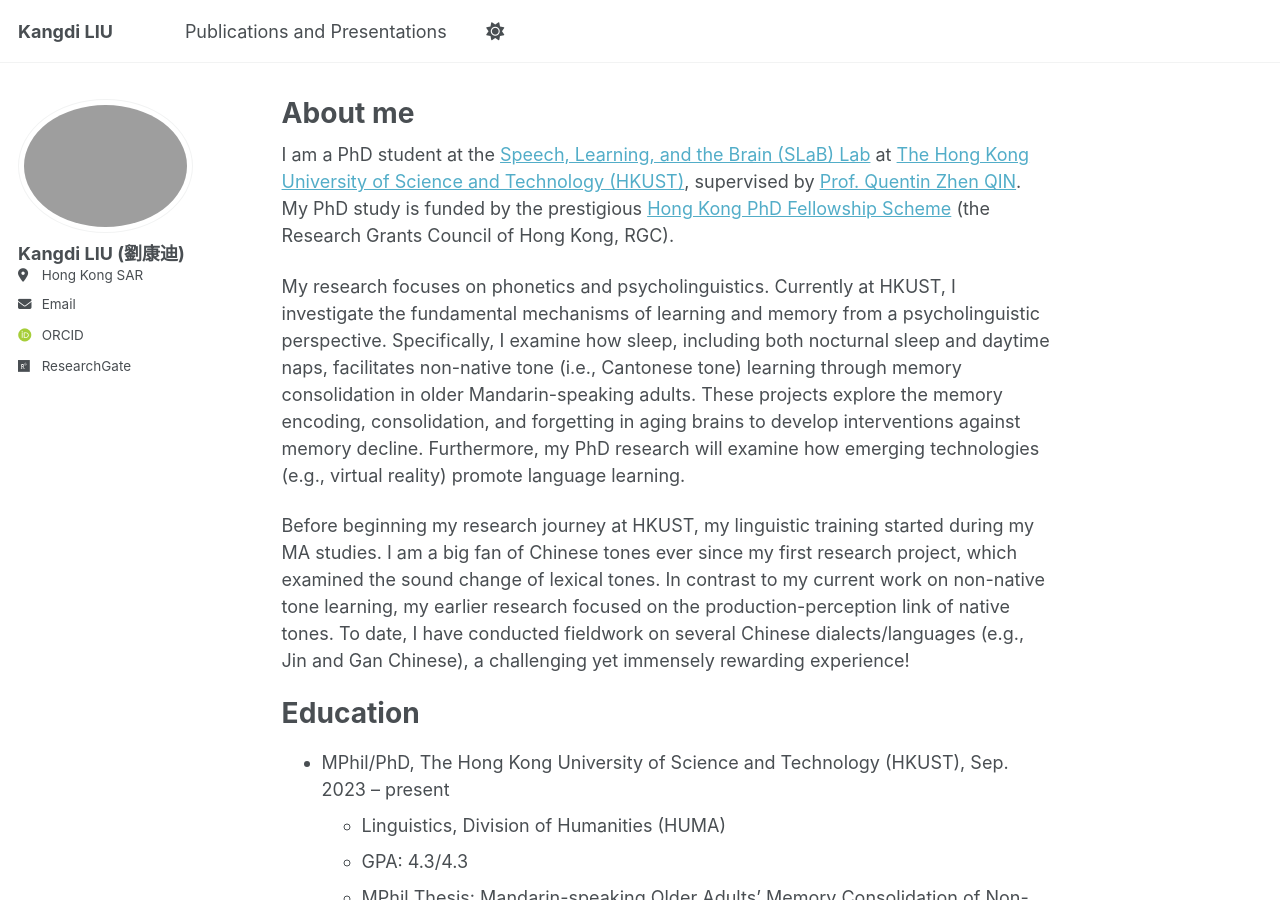
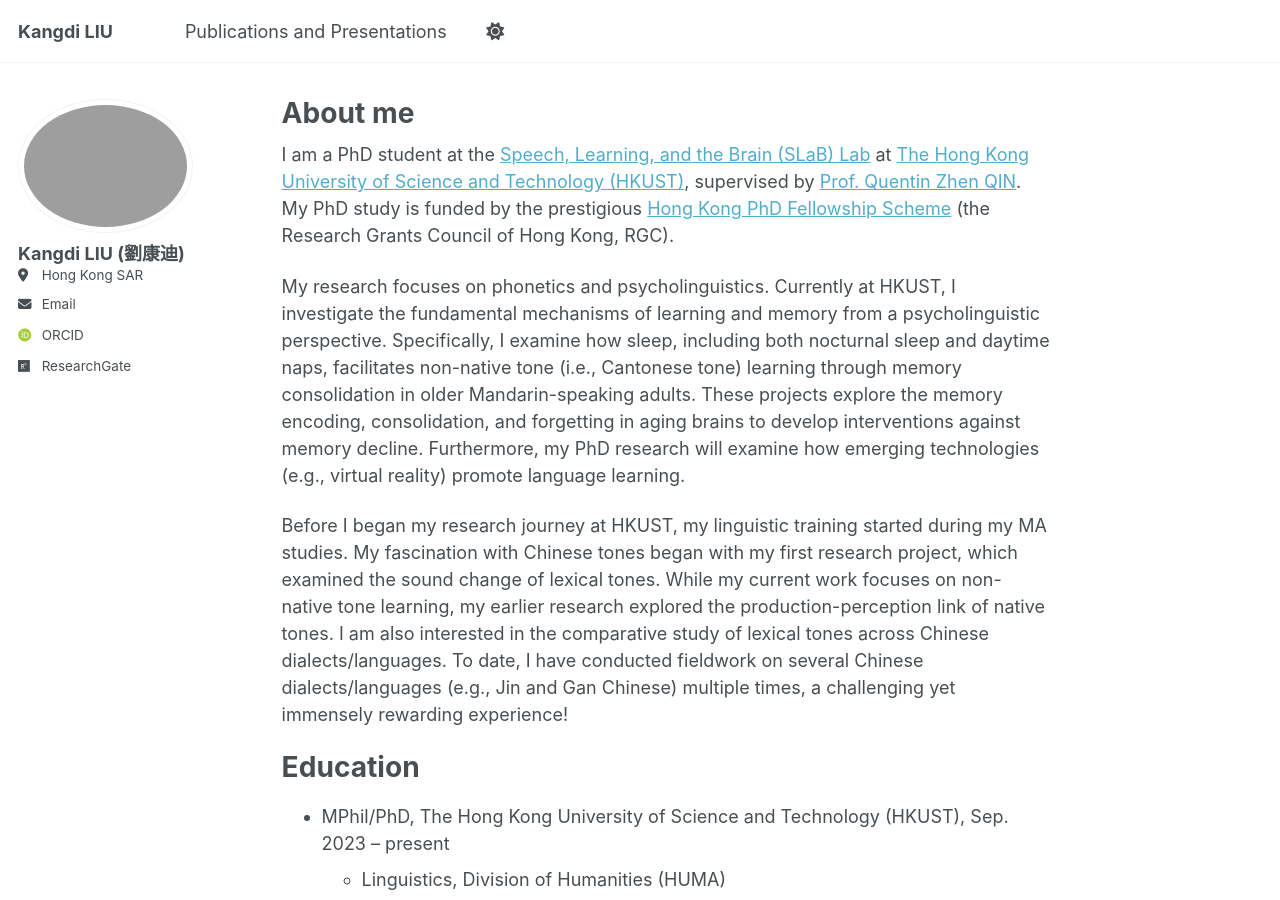
Before and after one commit to kliubc2025/kliubc.github.io, a Jekyll site: the page built from _pages/about.md, in a window 1280 px wide and 900 px high. Built offline with Jekyll 4.4.1, drawn with Linux system fonts in a browser that asks for light colours; some web fonts are replaced; a script that is not in the unit is left out.

Commit message:
Update about.md

```diff
--- a/_pages/about.md
+++ b/_pages/about.md
@@ -12,7 +12,7 @@ I am a PhD student at the [Speech, Learning, and the Brain (SLaB) Lab](https://s
 
 My research focuses on phonetics and psycholinguistics. Currently at HKUST, I investigate the fundamental mechanisms of learning and memory from a psycholinguistic perspective. Specifically, I examine how sleep, including both nocturnal sleep and daytime naps, facilitates non-native tone (i.e., Cantonese tone) learning through memory consolidation in older Mandarin-speaking adults. These projects explore the memory encoding, consolidation, and forgetting in aging brains to develop interventions against memory decline. Furthermore, my PhD research will examine how emerging technologies (e.g., virtual reality) promote language learning.
 
-Before beginning my research journey at HKUST, my linguistic training started during my MA studies. I am a big fan of Chinese tones ever since my first research project, which examined the sound change of lexical tones. In contrast to my current work on non-native tone learning, my earlier research focused on the production-perception link of native tones. To date, I have conducted fieldwork on several Chinese dialects/languages (e.g., Jin and Gan Chinese), a challenging yet immensely rewarding experience!
+Before I began my research journey at HKUST, my linguistic training started during my MA studies. My fascination with Chinese tones began with my first research project, which examined the sound change of lexical tones. While my current work focuses on non-native tone learning, my earlier research explored the production-perception link of native tones. I am also interested in the comparative study of lexical tones across Chinese dialects/languages. To date, I have conducted fieldwork on several Chinese dialects/languages (e.g., Jin and Gan Chinese) multiple times, a challenging yet immensely rewarding experience!
 
 Education
 ======
```
